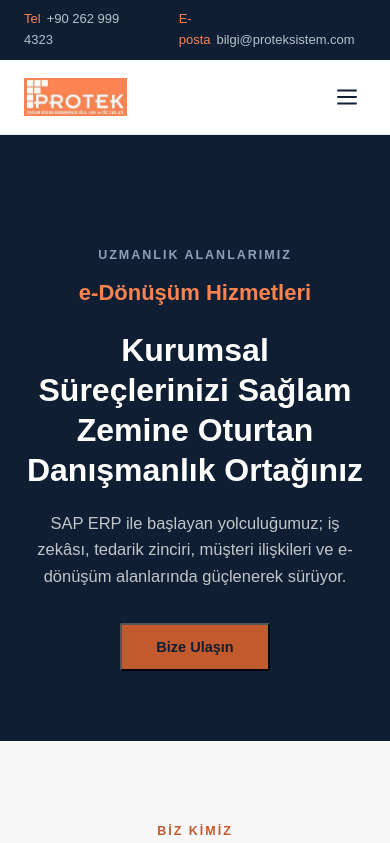
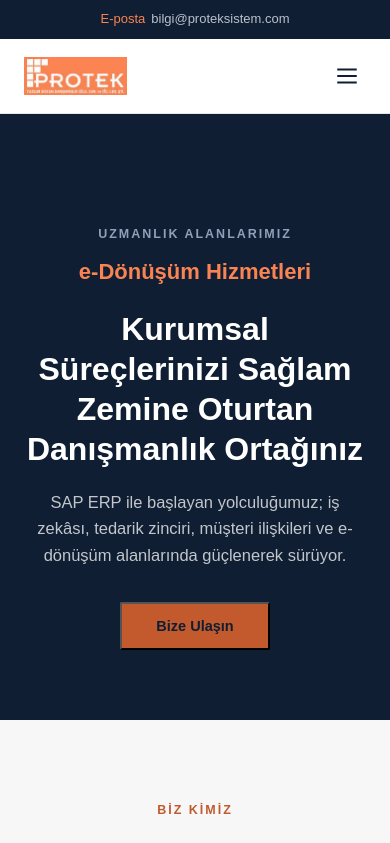
Before and after one commit to irmakoflu/proteksistem-react, a React (Create React App) app: page /#/ in a window 390 px wide. Shown: the top 843 px of the page. Built offline with nearby package versions, Linux system fonts and the light colour scheme; grey boxes are pictures that could not be loaded.

Commit message:
telefon numarası kaldırıldı ve hizmetler için hamburger menueklendi.

```diff
--- a/src/App.css
+++ b/src/App.css
@@ -25,7 +25,12 @@
 
   /* Top bar */
   .topbar{background:var(--ink);color:#B9C2CC;font-size:13px;}
-  .topbar .wrap{display:flex;justify-content:flex-end;gap:28px;padding:9px 24px;}
+  .topbar .wrap{
+  display:flex;
+  justify-content:center;   /* flex-end yerine */
+  gap:28px;
+  padding:9px 24px;
+}
   .topbar a{color:#B9C2CC;}
   .topbar span{color:var(--brass-light);margin-right:6px;}
 
@@ -286,6 +291,7 @@
 .contact-columns{
   display: flex;
   flex-wrap: wrap;
+  justify-content: center;  /* eklendi */
   gap: 60px;
 }
 .contact-col{
--- a/src/App.js
+++ b/src/App.js
@@ -1,4 +1,4 @@
-import React, { useState } from 'react';
+import React, { useState, useEffect } from 'react';
 import { HashRouter, Routes, Route } from 'react-router-dom';
 import './App.css';
 import Header from './components/Header';
@@ -12,6 +12,12 @@ import Contact from './pages/Contact';
 
 function App() {
   const [lang, setLang] = useState(() => localStorage.getItem('lang') || 'tr');
+
+  useEffect(() => {
+    if ('scrollRestoration' in window.history) {
+      window.history.scrollRestoration = 'manual';
+    }
+  }, []);
 
   const changeLang = (newLang) => {
     setLang(newLang);
--- a/src/components/Header.js
+++ b/src/components/Header.js
@@ -60,9 +60,6 @@ function Header({ lang, setLang }) {
     <>
       <div className="topbar">
         <div className="wrap">
-          <a href="tel:+902629994323">
-            <span>{t('topbar.phone')}</span>+90 262 999 4323
-          </a>
           <a href="mailto:bilgi@proteksistem.com">
             <span>{t('topbar.email')}</span>bilgi@proteksistem.com
           </a>
@@ -108,7 +105,7 @@ function Header({ lang, setLang }) {
                   {t('nav.about')}
                 </Link>
               </li>
-             <li>
+              <li className="dropdown">
                 <Link
                   to="/"
                   state={{ scrollTo: 'services' }}
@@ -117,6 +114,13 @@ function Header({ lang, setLang }) {
                 >
                   {t('nav.services')}
                 </Link>
+                <div className="menu">
+                  <Link to="/hizmetlerimiz/erp" onClick={handleNavClick}>{t('services.erp.title')}</Link>
+                  <Link to="/hizmetlerimiz/crm" onClick={handleNavClick}>{t('services.crm.title')}</Link>
+                  <Link to="/hizmetlerimiz/edefter" onClick={handleNavClick}>{t('services.edefter.title')}</Link>
+                  <Link to="/hizmetlerimiz/ui5" onClick={handleNavClick}>{t('services.ui5.title')}</Link>
+                  <Link to="/hizmetlerimiz/ik" onClick={handleNavClick}>{t('services.ik.title')}</Link>
+                </div>
               </li>
               <li>
                 <Link
--- a/src/components/ScrollToHash.js
+++ b/src/components/ScrollToHash.js
@@ -1,9 +1,10 @@
-import { useEffect } from 'react';
+import { useLayoutEffect } from 'react';
 import { useLocation } from 'react-router-dom';
 
 function ScrollToHash() {
   const location = useLocation();
-  useEffect(() => {
+
+  useLayoutEffect(() => {
     const cameFromApp = sessionStorage.getItem('appNav');
     const target = location.state && location.state.scrollTo;
 
@@ -11,9 +12,11 @@ function ScrollToHash() {
       const el = document.getElementById(target);
       if (el) setTimeout(() => el.scrollIntoView({ behavior: 'smooth' }), 50);
     } else {
-      window.scrollTo(0, 0);
+      const topbarHeight = document.querySelector('.topbar')?.offsetHeight || 0;
+      window.scrollTo(0, topbarHeight);
     }
   }, [location]);
+
   return null;
 }
 
--- a/src/pages/Contact.js
+++ b/src/pages/Contact.js
@@ -74,16 +74,6 @@ function Contact({ lang }) {
             <div className="contact-col">
               <span className="contact-label">
                 <svg viewBox="0 0 24 24" fill="none" stroke="currentColor" strokeWidth="1.8">
-                  <path d="M22 16.92v3a2 2 0 01-2.18 2 19.79 19.79 0 01-8.63-3.07 19.5 19.5 0 01-6-6 19.79 19.79 0 01-3.07-8.67A2 2 0 014.11 2h3a2 2 0 012 1.72c.13.96.36 1.9.68 2.81a2 2 0 01-.45 2.11L8.09 9.91a16 16 0 006 6l1.27-1.27a2 2 0 012.11-.45c.91.32 1.85.55 2.81.68A2 2 0 0122 16.92z"/>
-                </svg>
-                {t('contact.phone')}
-              </span>
-              <a href="tel:+902629994323" className="contact-link">+90 262 999 4323</a>
-            </div>
-
-            <div className="contact-col">
-              <span className="contact-label">
-                <svg viewBox="0 0 24 24" fill="none" stroke="currentColor" strokeWidth="1.8">
                   <rect x="2" y="4" width="20" height="16" rx="2"/>
                   <path d="M2 6l10 7 10-7"/>
                 </svg>
@@ -114,8 +104,9 @@ function Contact({ lang }) {
                   referrerPolicy="no-referrer-when-downgrade"
                 ></iframe>
               </div>
+              <a
 
-              <a
+
                 href="https://www.google.com/maps/search/?api=1&query=TÜBİTAK+Gebze+Yerleşkesi+Marmara+Teknokent+No:32/17+Gebze+Kocaeli"
                 target="_blank"
                 rel="noopener noreferrer"
```
Lines whose indentation alone changed are shown as unchanged.
